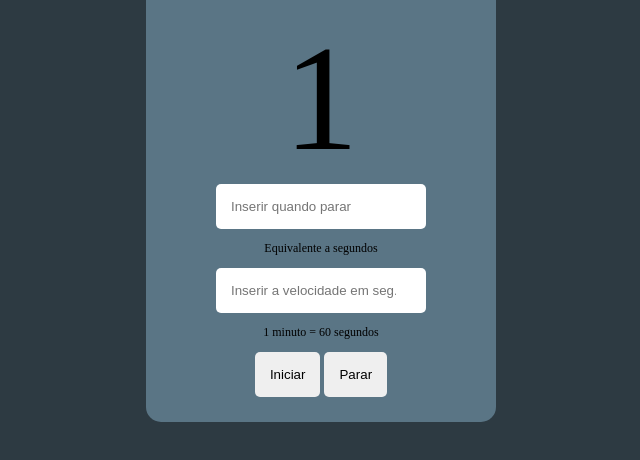
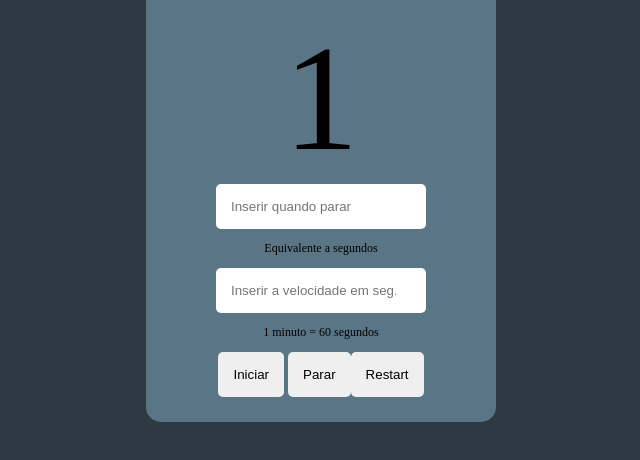
Before and after one commit to j-uaum/Timer-JS, a plain HTML site: page index.html in a window 1280 px wide. Shown: the part 146-606 px from the top of the page, without its empty margins (319-959 px from the left). Drawn offline with Linux system fonts and the light colour scheme.

Commit message:
Update index.html

```diff
--- a/index.html
+++ b/index.html
@@ -20,6 +20,9 @@
   <div class="btn">
     <input type="submit" value="Iniciar" id="iniciar">
     <input type="submit" value="Parar" id="parar">
+      <input type="submit" value="Restart" id="refresh" onclick="window.location.reload()">
+
+
     </div>
 
 
```
